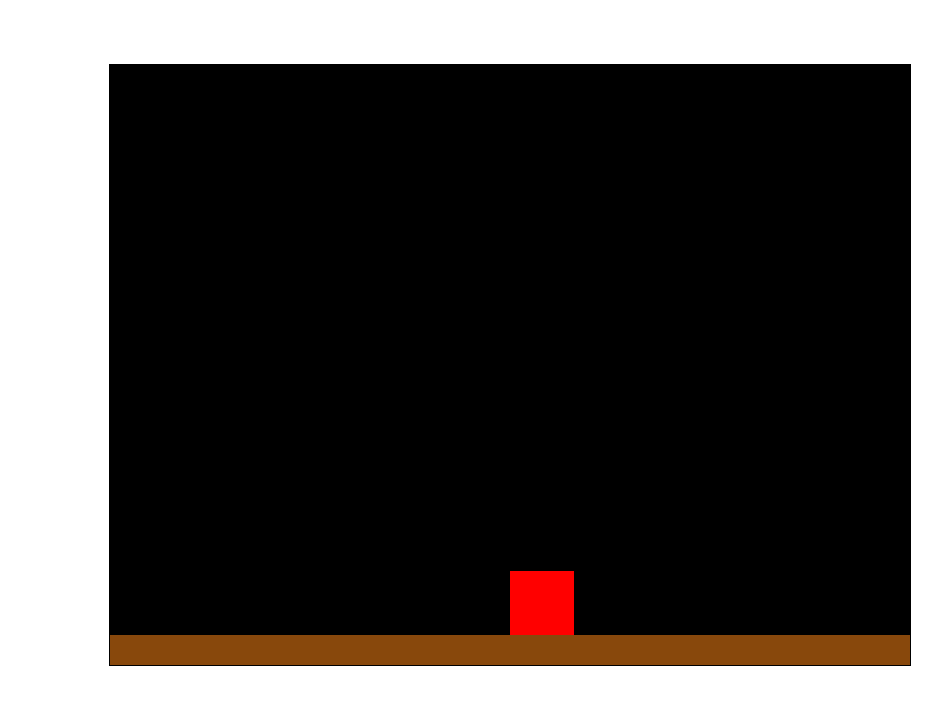
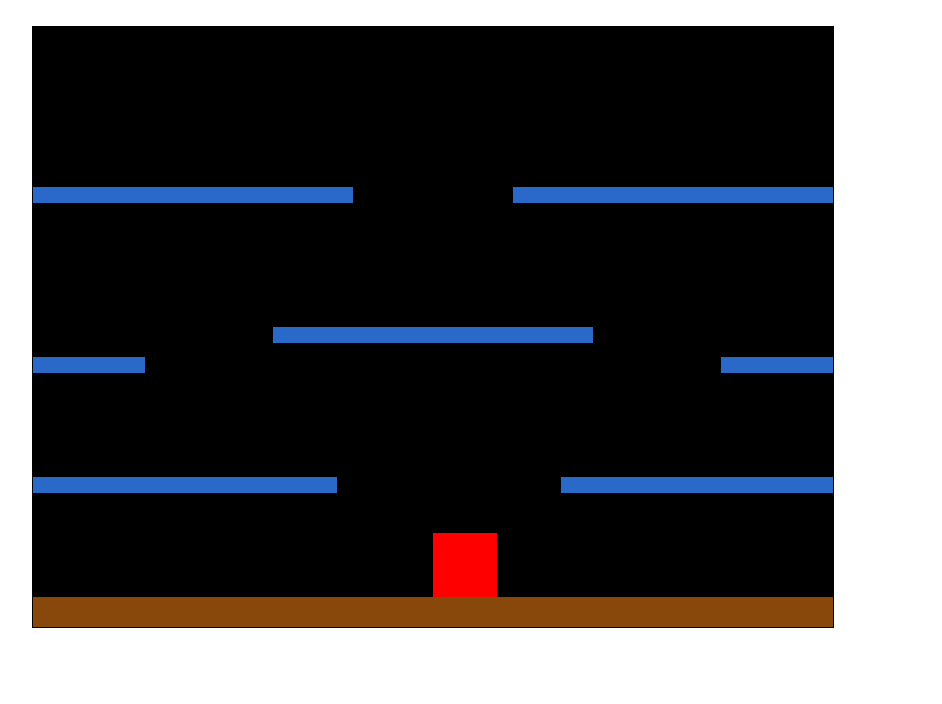
Before and after one commit to MrCesar107/Mario_Brothers, a plain HTML site: page index.html in a window 1280 px wide. Shown: the whole page, without its empty margins (275-1217 px from the left). Drawn offline with Linux system fonts and the light colour scheme.

Commit message:
Se han agregado las plataformas del juego

```diff
--- a/css/estilos.css
+++ b/css/estilos.css
@@ -6,7 +6,24 @@ body
 
 canvas
 {
-  margin-left: 30%;
-	margin-top: 5%;
+  margin-left: 24%;
+	margin-top: 2%;
   border: 1px solid #000;
 }
+
+
+@media screen and (min-width: 1980px)
+{
+  body
+  {
+    overflow: hidden;
+    margin: 0px;
+  }
+
+  canvas
+  {
+    margin-left: 30%;
+  	margin-top: 5%;
+    border: 1px solid #000;
+  }
+}
--- a/js/main.js
+++ b/js/main.js
@@ -22,9 +22,72 @@
     alto: 30
   };
 
+  var plataformas = [];
+
   var fondo;
 
   var teclado = [];
+
+  function crearPlataformas()
+  {
+    plataformas.push(
+    {
+      x: (canvas.width / 2) - 160,
+      y: canvas.height / 2,
+      ancho: 320,
+      alto: 16
+    });
+
+    plataformas.push(
+    {
+      x: 0,
+      y: 160,
+      ancho: 320,
+      alto: 16
+    });
+
+    plataformas.push(
+    {
+      x: (canvas.width) - 320,
+      y: 160,
+      ancho: 320,
+      alto: 16
+    });
+
+    plataformas.push(
+    {
+      x: 0,
+      y: (canvas.height / 2) + 30,
+      ancho: 112,
+      alto: 16
+    });
+
+    plataformas.push(
+    {
+      x: canvas.width - 112,
+      y: (canvas.height / 2) + 30,
+      ancho: 112,
+      alto: 16
+    });
+
+    plataformas.push(
+    {
+      x: 0,
+      y: canvas.height - 150,
+      ancho: 304,
+      alto: 16
+    });
+
+    plataformas.push(
+    {
+      x: canvas.width - 272,
+      y: canvas.height - 150,
+      ancho: 272,
+      alto: 16
+    });
+  }
+
+  crearPlataformas();
 
   function loadMedia()
   {
@@ -86,10 +149,22 @@
     ctx.restore();
   }
 
+  function dibujarPlataformas()
+  {
+    for(var i in plataformas)
+    {
+      ctx.save();
+      ctx.fillStyle = "#2a69c7";
+      ctx.fillRect(plataformas[i].x, plataformas[i].y, plataformas[i].ancho, plataformas[i].alto);
+      ctx.restore();
+    }
+  }
+
   function main()
   {
     dibujarFondo();
     dibujarSuelo();
+    dibujarPlataformas();
     dibujarJugador();
   }
 
```
